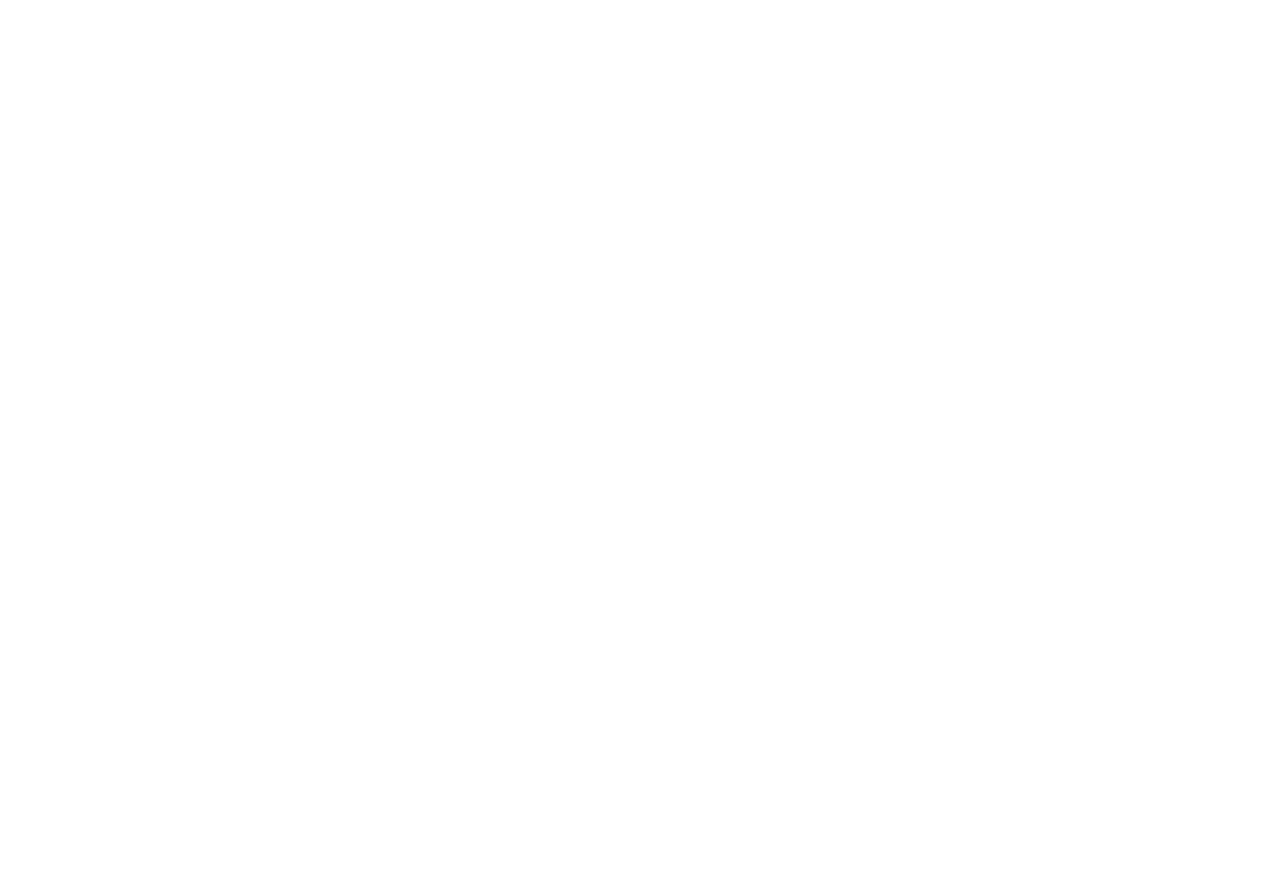
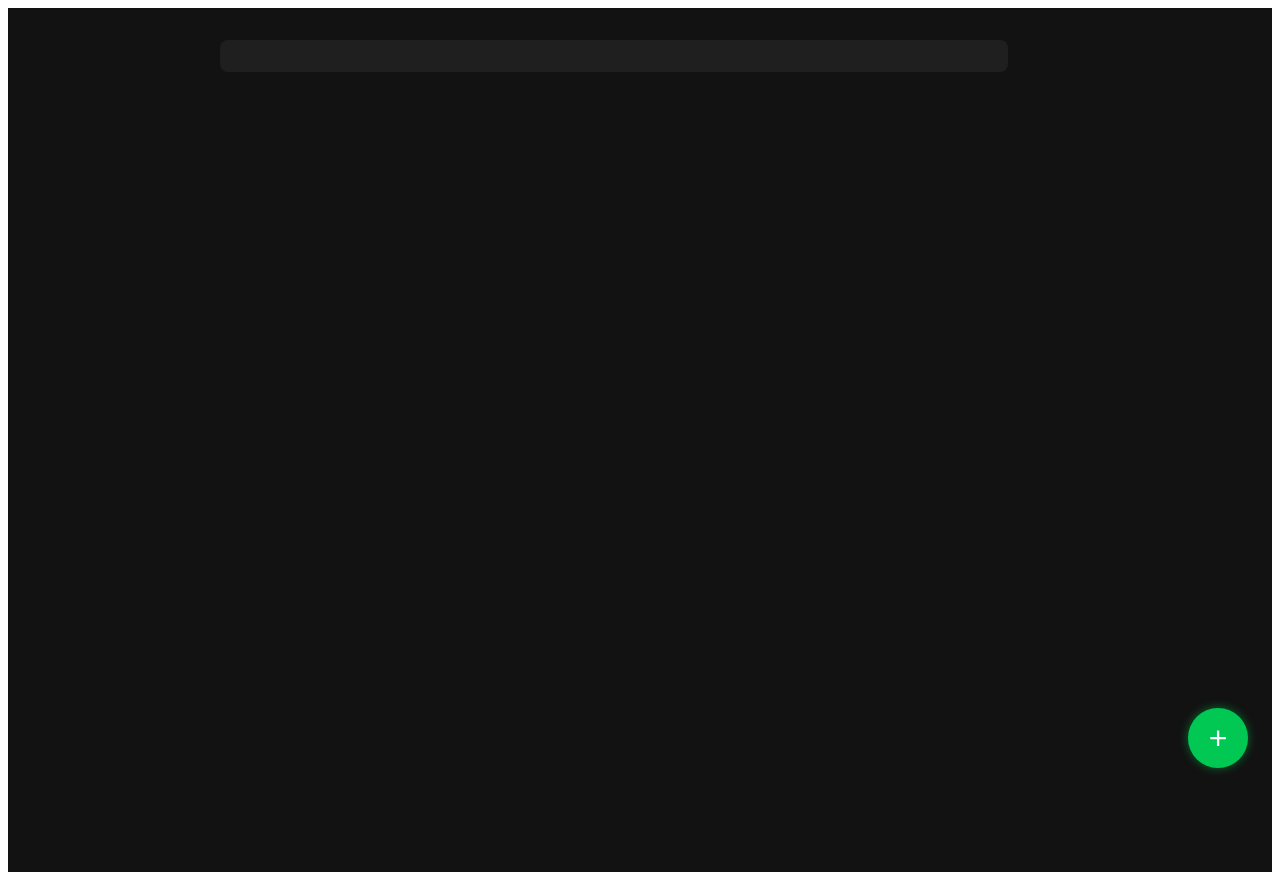
Before and after one commit to danna-android/dh, an Angular app: page / in a window 1280 px wide. Before the commit the page ends 800 px from the top, so only its background shows below. Built offline with nearby package versions, Linux system fonts and the light colour scheme.

Commit message:
item card, and partial changes in design

```diff
--- a/src/app/app-routing.module.ts
+++ b/src/app/app-routing.module.ts
@@ -1,7 +1,7 @@
 import { NgModule } from '@angular/core';
 import { RouterModule, Routes } from '@angular/router';
 
-const routes: Routes = [{ path: 'items', loadChildren: () => import('./items/items.module').then(m => m.ItemsModule) }];
+const routes: Routes = [{ path: '', loadChildren: () => import('./items/items.module').then(m => m.ItemsModule) }];
 
 @NgModule({
   imports: [RouterModule.forRoot(routes)],
--- /dev/null
+++ b/src/app/items/components/item-card/item-card.component.html
@@ -0,0 +1,12 @@
+<div class="card-container">
+  <div class="card-content">
+    <div>
+      <h3>{{ item.title }} </h3>
+      <p>{{ item.description }}</p>
+      <small>
+        {{ item.update_date ? "Updated" : "Created" }}:
+        {{ item.update_date || item.creation_date }}
+      </small>
+    </div>
+  </div>
+</div>
--- /dev/null
+++ b/src/app/items/components/item-card/item-card.component.scss
@@ -0,0 +1,16 @@
+.card-container {
+  display: flex;
+  background-color: #1f1f1f;
+  border-radius: 6px;
+  padding: 1rem;
+  margin-bottom: 1rem;
+  position: relative;
+  box-shadow: 0 0 5px rgba(0, 255, 0, 0.2);
+}
+
+.card-content {
+  display: flex;
+  width: 100%;
+  align-items: center;
+  justify-content: space-between;
+}
--- /dev/null
+++ b/src/app/items/components/item-card/item-card.component.ts
@@ -0,0 +1,15 @@
+import { Component, Input, OnInit } from '@angular/core';
+import { Item } from '../../enums/item.model';
+
+@Component({
+  selector: 'app-item-card',
+  templateUrl: './item-card.component.html',
+  styleUrls: ['./item-card.component.scss'],
+})
+export class ItemCardComponent implements OnInit {
+  @Input() item!: Item;
+
+  constructor() {}
+
+  ngOnInit(): void {}
+}
--- a/src/app/items/components/items-list/items-list.component.html
+++ b/src/app/items/components/items-list/items-list.component.html
@@ -1 +1 @@
-<p>items-list works!</p>
+<div class="list-items-container"></div>
--- a/src/app/items/components/items-list/items-list.component.scss
+++ b/src/app/items/components/items-list/items-list.component.scss
@@ -0,0 +1,9 @@
+.list-items-container {
+  background-color: #1f1f1f;
+  border-radius: 8px;
+  padding: 1rem;
+  width: 90%;
+  max-width: 800px;
+  flex-grow: 1;
+  overflow-y: auto;
+}
--- a/src/app/items/items-routing.module.ts
+++ b/src/app/items/items-routing.module.ts
@@ -1,8 +1,8 @@
 import { NgModule } from '@angular/core';
 import { RouterModule, Routes } from '@angular/router';
-import { ItemsListComponent } from './components/items-list/items-list.component';
+import { ItemsComponent } from './items.component';
 
-const routes: Routes = [{ path: '', component: ItemsListComponent }];
+const routes: Routes = [{ path: '', component: ItemsComponent }];
 
 @NgModule({
   imports: [RouterModule.forChild(routes)],
--- /dev/null
+++ b/src/app/items/items.component.html
@@ -0,0 +1,4 @@
+<div class="container">
+  <app-items-list></app-items-list>
+  <button class="floating-button">+</button>
+</div>
--- /dev/null
+++ b/src/app/items/items.component.scss
@@ -0,0 +1,30 @@
+.container {
+  background-color: #121212;
+  min-height: 100vh;
+  padding: 2rem;
+  display: flex;
+  flex-direction: column;
+  align-items: center;
+  position: relative;
+  color: white;
+}
+
+app-items-list {
+  width: 70%;
+  margin: 0 auto;
+}
+
+.floating-button {
+  position: fixed;
+  right: 2rem;
+  bottom: 2rem;
+  background-color: #00c853;
+  color: white;
+  font-size: 2rem;
+  border: none;
+  border-radius: 50%;
+  width: 60px;
+  height: 60px;
+  cursor: pointer;
+  box-shadow: 0 0 10px rgba(0, 200, 83, 0.5);
+}
--- /dev/null
+++ b/src/app/items/items.component.ts
@@ -0,0 +1,15 @@
+import { Component, OnInit } from '@angular/core';
+
+@Component({
+  selector: 'app-items',
+  templateUrl: './items.component.html',
+  styleUrls: ['./items.component.scss']
+})
+export class ItemsComponent implements OnInit {
+
+  constructor() { }
+
+  ngOnInit(): void {
+  }
+
+}
--- a/src/app/items/items.module.ts
+++ b/src/app/items/items.module.ts
@@ -4,12 +4,16 @@
 import { ItemsRoutingModule } from './items-routing.module';
 import { ItemsListComponent } from './components/items-list/items-list.component';
 import { ItemNewComponent } from './components/item-new/item-new.component';
+import { ItemsComponent } from './items.component';
+import { ItemCardComponent } from './components/item-card/item-card.component';
 
 
 @NgModule({
   declarations: [
+    ItemsComponent,
     ItemsListComponent,
-    ItemNewComponent
+    ItemNewComponent,
+    ItemCardComponent
   ],
   imports: [
     CommonModule,
```
Also changed, not shown: src/app/items/enums/item.model.ts (renamed from src/app/items/models/item.model.ts).
